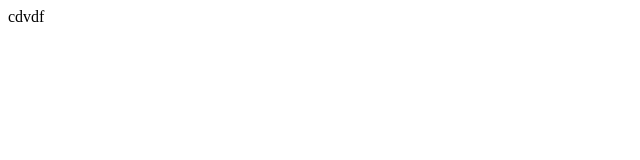
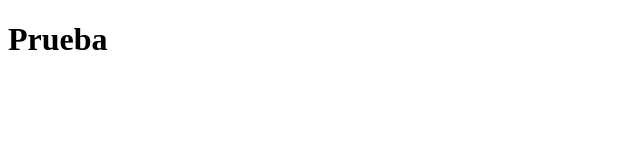
Before and after one commit to patrickvldesarrollo/Diplomado, a plain HTML site: page index.html in a window 1280 px wide. Shown: the whole page, without its empty margins (0-640 px from the left). Drawn offline with Linux system fonts and the light colour scheme.

Commit message:
Prueba h1

```diff
--- a/index.html
+++ b/index.html
@@ -7,6 +7,6 @@
     <title>Document</title>
 </head>
 <body>
-    cdvdf
+    <h1>Prueba</h1>
 </body>
 </html>
```
